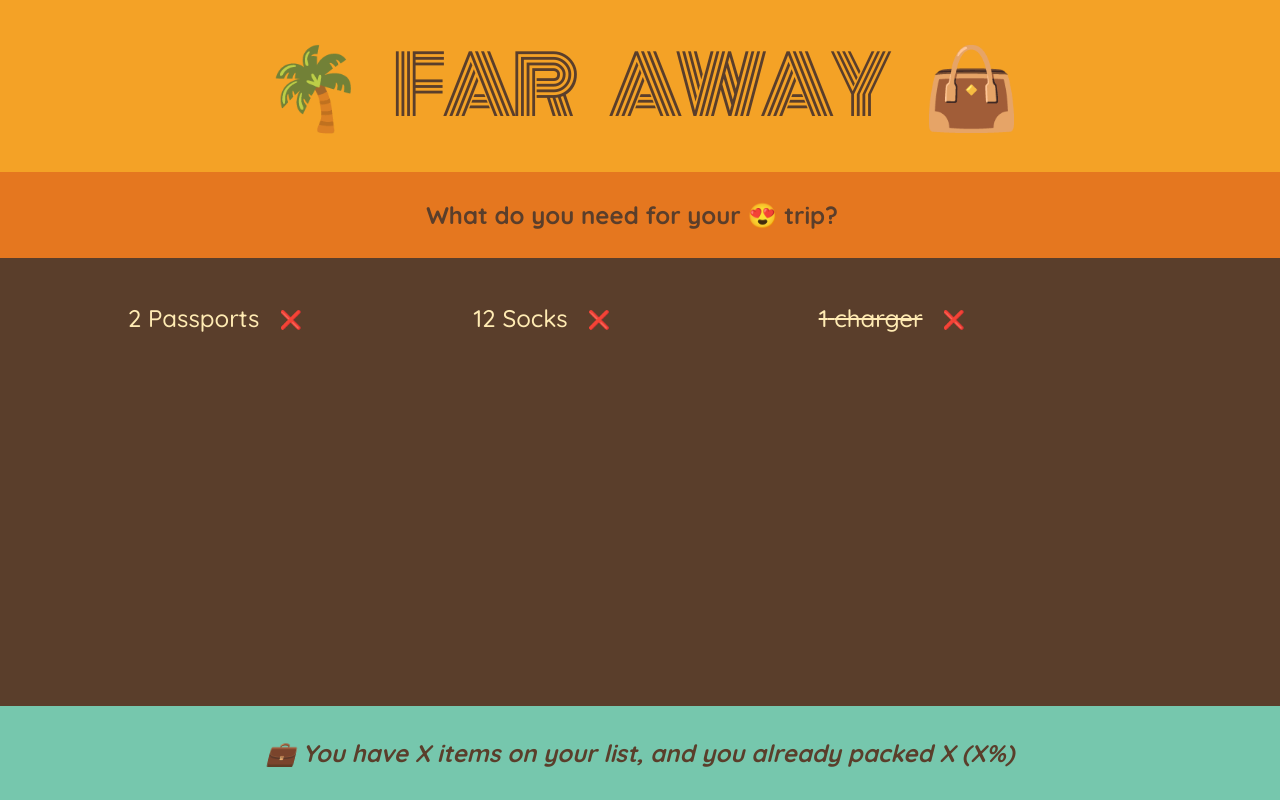
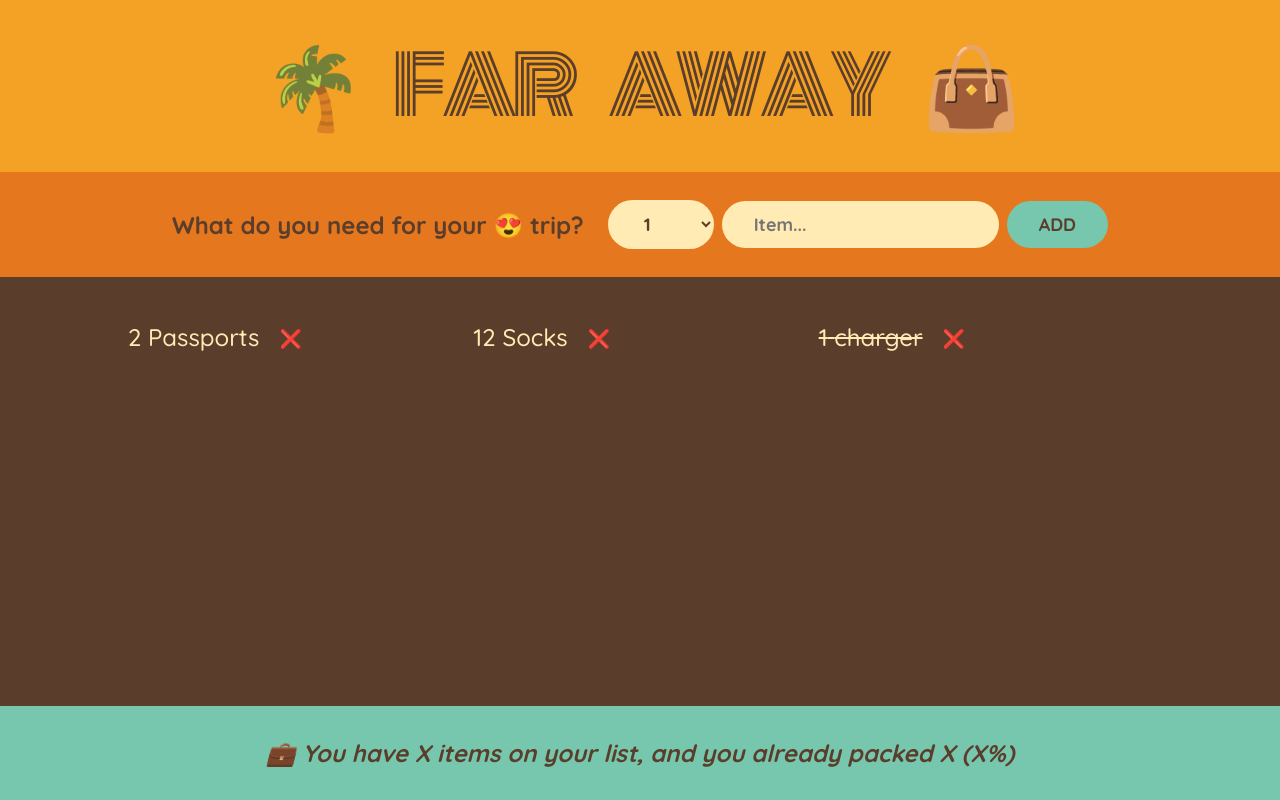
Before and after one commit to darkangel7863/travel-packing-app, a React (Create React App) app: page / in a window 1280 px wide. Built offline with nearby package versions, Linux system fonts and the light colour scheme.

Commit message:
Building the packing list

```diff
--- a/src/App.js
+++ b/src/App.js
@@ -1,3 +1,5 @@
+import { useState } from 'react';
+
 const initialItems = [
   { id: 1, description: 'Passports', quantity: 2, packed: false },
   { id: 2, description: 'Socks', quantity: 12, packed: false },
@@ -19,10 +21,45 @@
   return <h1>🌴 Far Away 👜</h1>;
 }
 function Form() {
+  const [description, setDescription] = useState('');
+  const [quantity, setQuantity] = useState(1);
+
+  function handleSubmit(e) {
+    e.preventDefault();
+    if (!description) return;
+    const newItem = { description, quantity, packed: false, id: Date.now() };
+
+    setDescription('');
+    setQuantity(1);
+  }
+
   return (
-    <div className="add-form">
+    <form
+      className="add-form"
+      onSubmit={handleSubmit}
+    >
       <h3>What do you need for your 😍 trip?</h3>
-    </div>
+      <select
+        value={quantity}
+        onChange={e => setQuantity(Number(e.target.value))}
+      >
+        {Array.from({ length: 20 }, (_, i) => i + 1).map(num => (
+          <option
+            value={num}
+            key={num}
+          >
+            {num}
+          </option>
+        ))}
+      </select>
+      <input
+        type="text"
+        placeholder="Item..."
+        value={description}
+        onChange={e => setDescription(e.target.value)}
+      />
+      <button>Add</button>
+    </form>
   );
 }
 function PackingList() {
@@ -30,7 +67,10 @@
     <div className="list">
       <ul>
         {initialItems.map(item => (
-          <Item item={item} />
+          <Item
+            item={item}
+            key={item.id}
+          />
         ))}
       </ul>
     </div>
```
